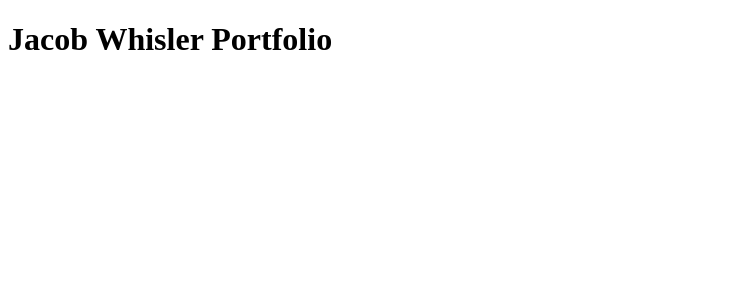
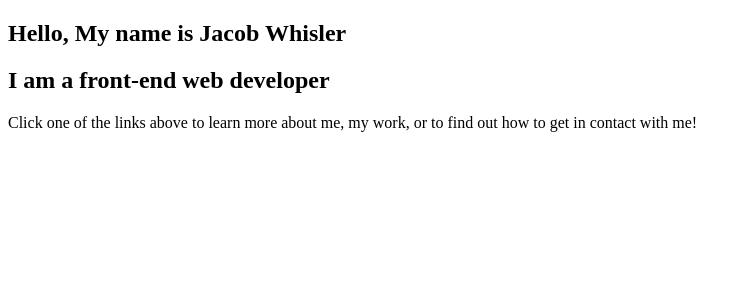
Before and after one commit to J-Whisler/j-react-portfolio-w, a React (Create React App) app: page / in a window 1280 px wide. Shown: the top 300 px of the page, without its empty margins (0-751 px from the left). Built offline with nearby package versions, Linux system fonts and the light colour scheme.

Commit message:
importing AboutUs page and displaying it on the UI

```diff
--- a/src/App.js
+++ b/src/App.js
@@ -1,7 +1,9 @@
+import AboutMe from "./pages/AboutMe";
+
 function App() {
   return (
     <div className="App">
-      <h1>Jacob Whisler Portfolio</h1>
+      <AboutMe />
     </div>
   );
 }
```
